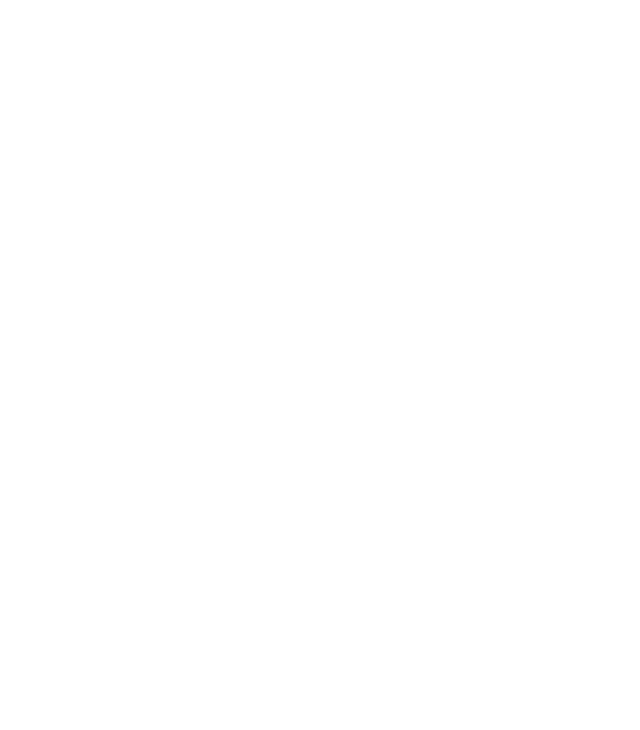
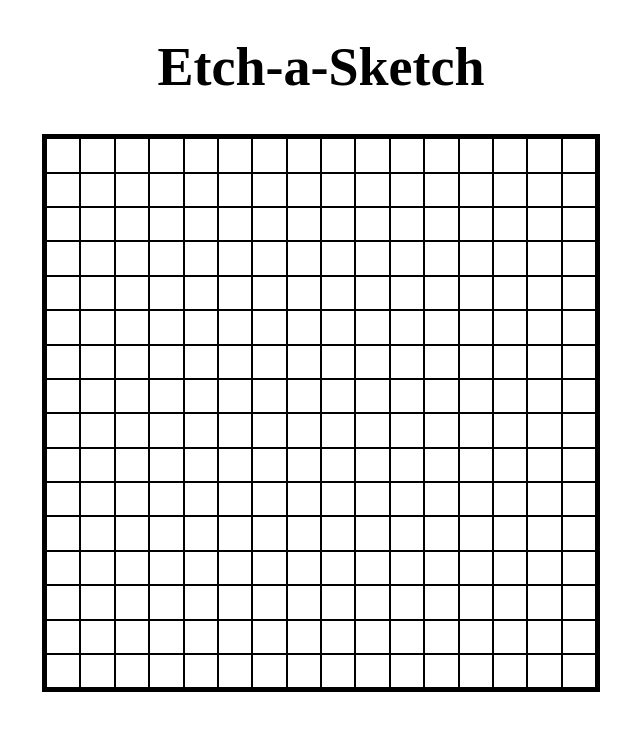
Before and after one commit to cphung913/odin-etch-a-sketch, a plain HTML site: page index.html in a window 1280 px wide. Shown: the whole page, without its empty margins (319-959 px from the left). Drawn offline with Linux system fonts and the light colour scheme.

Commit message:
Setup layout and board spawn

```diff
--- a/index.html
+++ b/index.html
@@ -5,9 +5,13 @@
     <meta name="viewport" content="width=device-width, initial-scale=1.0">
     <link rel="stylesheet" href="style.css">
     <script src="script.js" defer></script>
-    <title>Document</title>
+    <title>Etch-a-Sketch</title>
 </head>
 <body>
+    <h1>Etch-a-Sketch</h1>
+    <div class="board"></div>
+    <div class="settings">
 
+    </div>
 </body>
 </html>
--- a/script.js
+++ b/script.js
@@ -0,0 +1,22 @@
+const board = document.querySelector(".board");
+const row = document.createElement("div");
+const tile = document.createElement("div");
+
+let set = 16;
+
+row.classList.add("row");
+tile.classList.add("tile");
+
+function createTiles(num) {
+    for(let i = 0; i < num; i++) {
+        const temp = tile.cloneNode();
+        row.append(temp);
+    }
+
+    for(let i = 0; i < num; i++) {
+        const temp = row.cloneNode(true);
+        board.append(temp);
+    }
+}
+
+createTiles(set);
--- a/style.css
+++ b/style.css
@@ -0,0 +1,23 @@
+h1 {
+    text-align: center;
+    font-size: 54px;
+}
+
+.board {
+    border: 4px solid black;
+    height: 550px;
+    width: 550px;
+    margin: 0px auto;
+    display: flex;
+    flex-direction: column;
+}
+
+.tile {
+    border: 1px solid black;
+    flex: 1 1 0;
+}
+
+.row {
+    display: flex;
+    flex: 1 1 0;
+}
```
